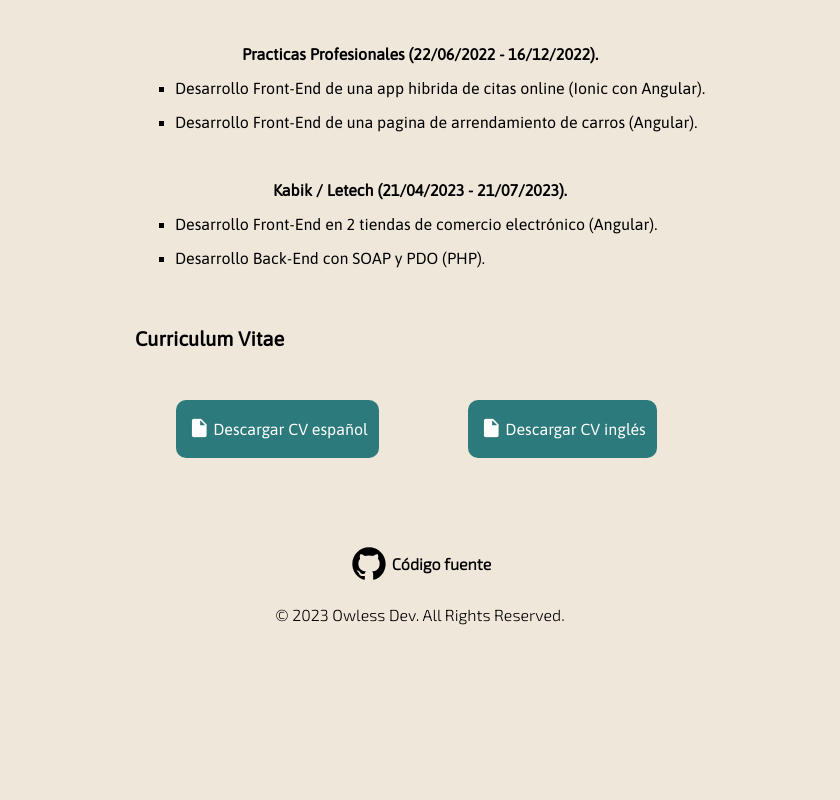
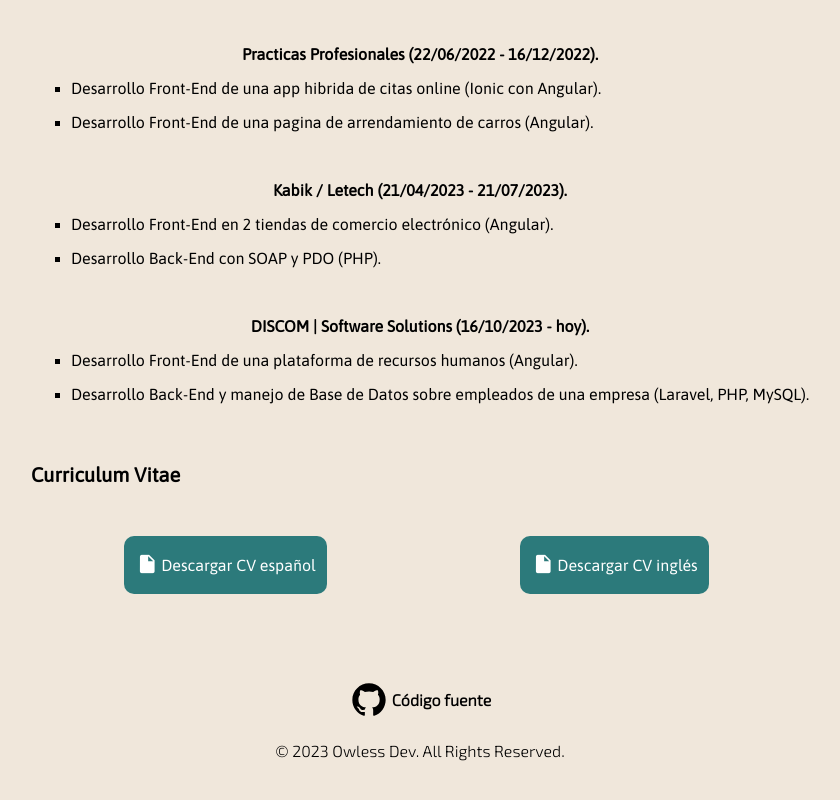
Before and after one commit to AlanGPrado/owless, an Angular app: page /experiencia in a window 1280 px wide. Shown: the part 1004-1804 px from the top of the page, without its empty margins (220-1060 px from the left). Before the commit the page ends 1682 px from the top, so only its background shows below. Built offline with nearby package versions, Linux system fonts and the light colour scheme.

Commit message:
added-rodcer-&-discom-experience

```diff
--- a/src/app/pages/experiencia/experiencia.component.html
+++ b/src/app/pages/experiencia/experiencia.component.html
@@ -48,18 +48,35 @@
           </li>
         </ul>
       </span>
+      <br>
+      <span>
+        <p class="job-title"><strong>DISCOM | Software Solutions (16/10/2023 - hoy).</strong></p>
+        <ul>
+          <li class="job-description">
+            <p>Desarrollo Front-End de una plataforma de recursos humanos (Angular).</p>
+          </li>
+          <li class="job-description">
+            <p>Desarrollo Back-End y manejo de Base de Datos sobre empleados de una empresa (Laravel, PHP, MySQL).
+            </p>
+          </li>
+        </ul>
+      </span>
     </div>
 
     <h3>Curriculum Vitae</h3>
     <div class="cv">
       <a href="assets/CV - Alan Prado ESP.pdf" download="CV - Alan Prado ESP.pdf">
         <button class="button-cv">
-          <p><mat-icon> insert_drive_file</mat-icon>Descargar CV español</p>
+          <p>
+            <mat-icon> insert_drive_file</mat-icon>Descargar CV español
+          </p>
         </button>
       </a>
       <a href="assets/CV - Alan Prado ENG.pdf" download="CV - Alan Prado ENG.pdf">
         <button class="button-cv">
-          <p><mat-icon> insert_drive_file</mat-icon>Descargar CV ingl&eacute;s</p>
+          <p>
+            <mat-icon> insert_drive_file</mat-icon>Descargar CV ingl&eacute;s
+          </p>
         </button>
       </a>
     </div>
--- a/src/app/pages/trabajos/trabajos.component.html
+++ b/src/app/pages/trabajos/trabajos.component.html
@@ -9,9 +9,10 @@
         <p>Portafolio personal y p&aacute;gina de presentaci&oacute;n, aqu&iacute; presentaré mis proyectos realizados.</p>
       </div>
       <div class="container-pages">
-        <img class="img-pages not-found" src="assets/owless_logo_light.svg" loading="lazy" alt="placeholder">
-        <p class="legend-pages"><strong>Coming soon...</strong></p>
-        <p>Aqu&iacute; registrar&eacute; mis proyectos futuros y trabajos por encargo a medida que surjan.</p>
+        <!-- <img class="img-pages not-found" src="assets/owless_logo_light.svg" loading="lazy" alt="placeholder"> -->
+        <img class="img-pages" src="assets/rodcer_website.jpg" loading="lazy" alt="owless">
+        <p class="legend-pages"><a class="redirect" href="https://www.rodcerquimica.com/" target="_blank"><strong>www.rodcerquimica.com</strong></a></p>
+        <p>P&aacute;gina de empresa mexicana sobre venta e importación de productos qu&iacute;micos.</p>
       </div>
     </div>
   </div>
```
Also changed, not shown: src/assets/rodcer_website.jpg (added).
